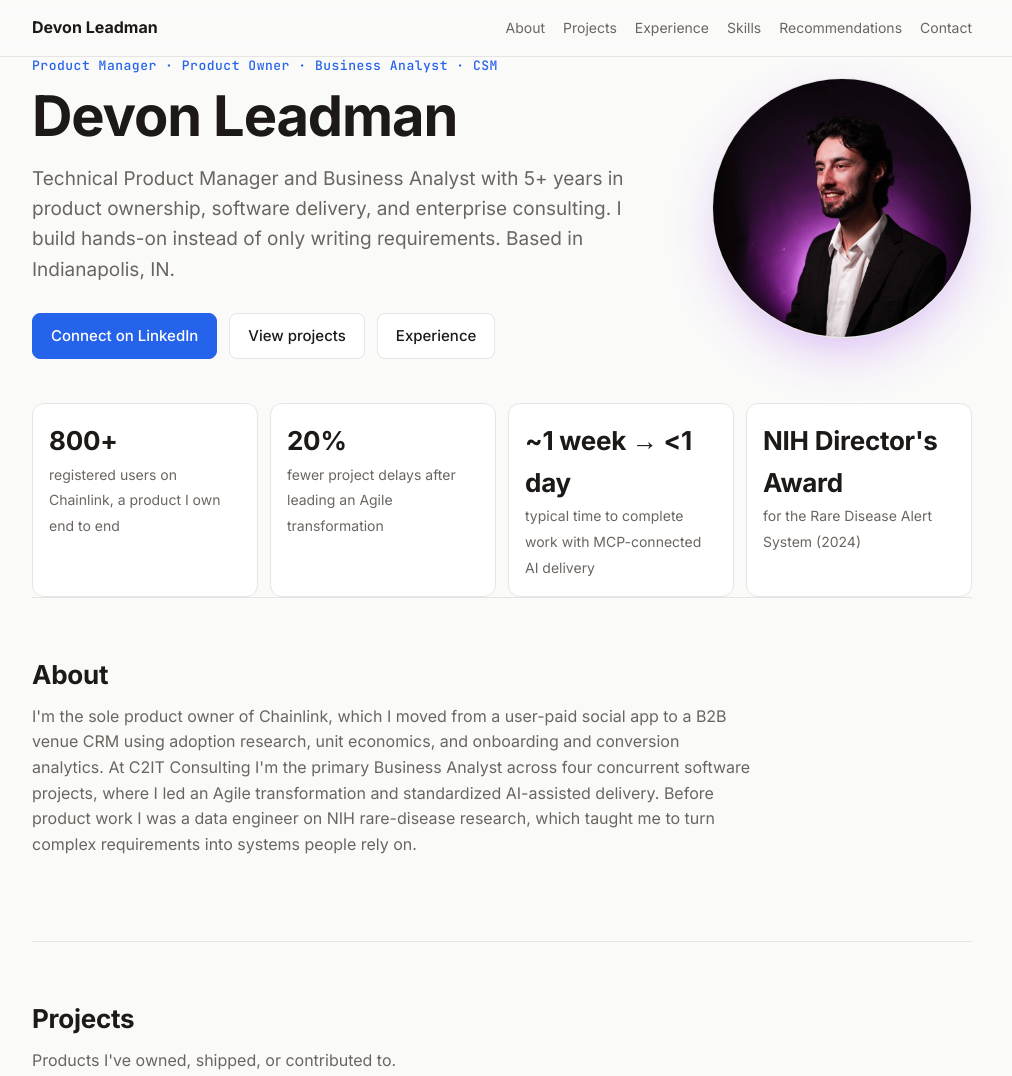
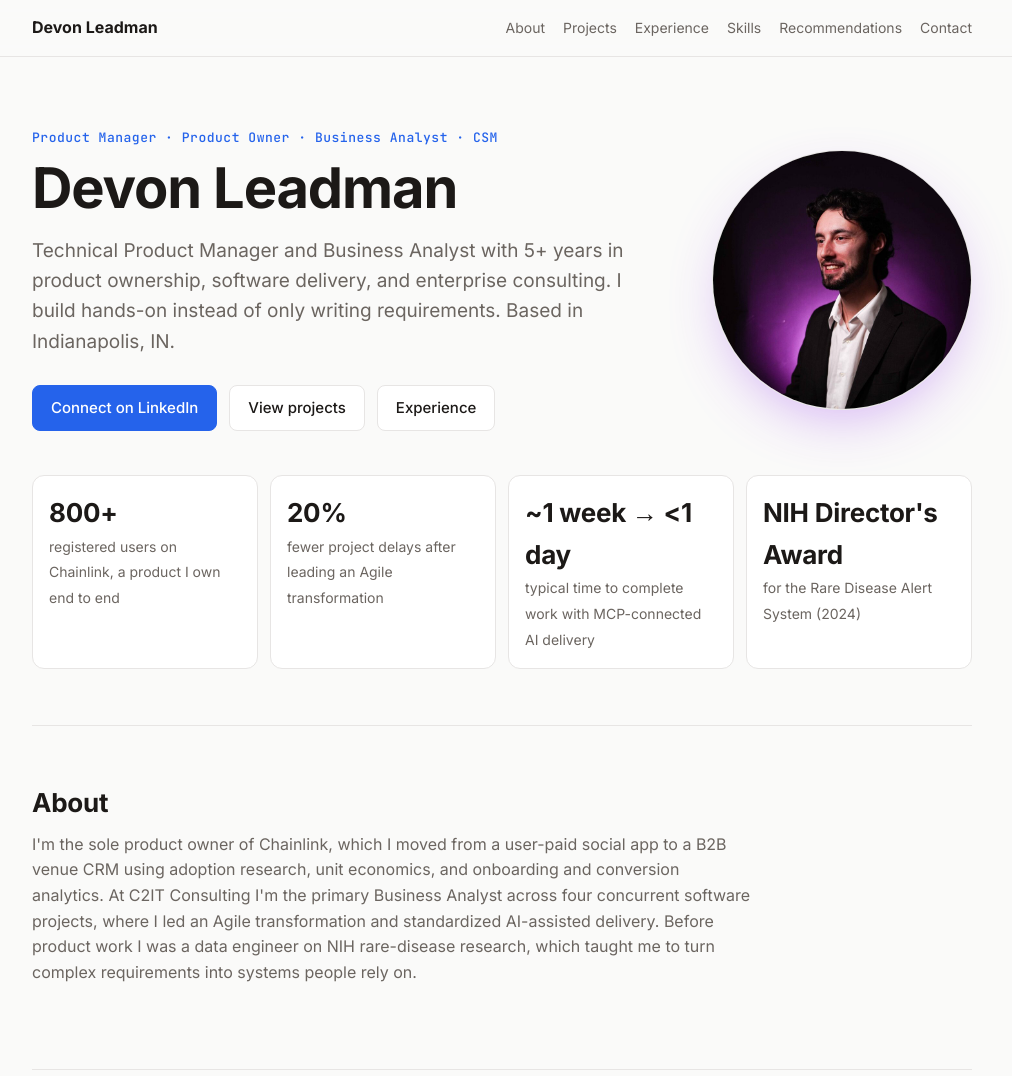
Before and after one commit to dleadmanps/dleadmanps.github.io, a plain HTML site: page index.html in a window 1280 px wide. Shown: the top 1076 px of the page, without its empty margins (138-1150 px from the left). Drawn offline with Linux system fonts and the light colour scheme.

Commit message:
Fix header spacing under nav
Co-Authored-By: Claude Opus 5.5 <noreply@anthropic.com>

```diff
--- a/index.html
+++ b/index.html
@@ -37,7 +37,7 @@
     nav ul a { color: var(--muted); }
     @media (max-width: 720px) { nav ul { display: none; } }
 
-    header { padding: 88px 0 56px; }
+    header.wrap { padding-top: 72px; padding-bottom: 56px; }
     .hero { display: grid; grid-template-columns: 1fr 260px; gap: 48px; align-items: center; }
     .portrait { width: 260px; aspect-ratio: 1; border-radius: 50%; object-fit: cover; object-position: 55% 30%;
                 border: 1px solid var(--border); box-shadow: 0 20px 60px -20px rgba(147, 51, 234, .45); }
```
